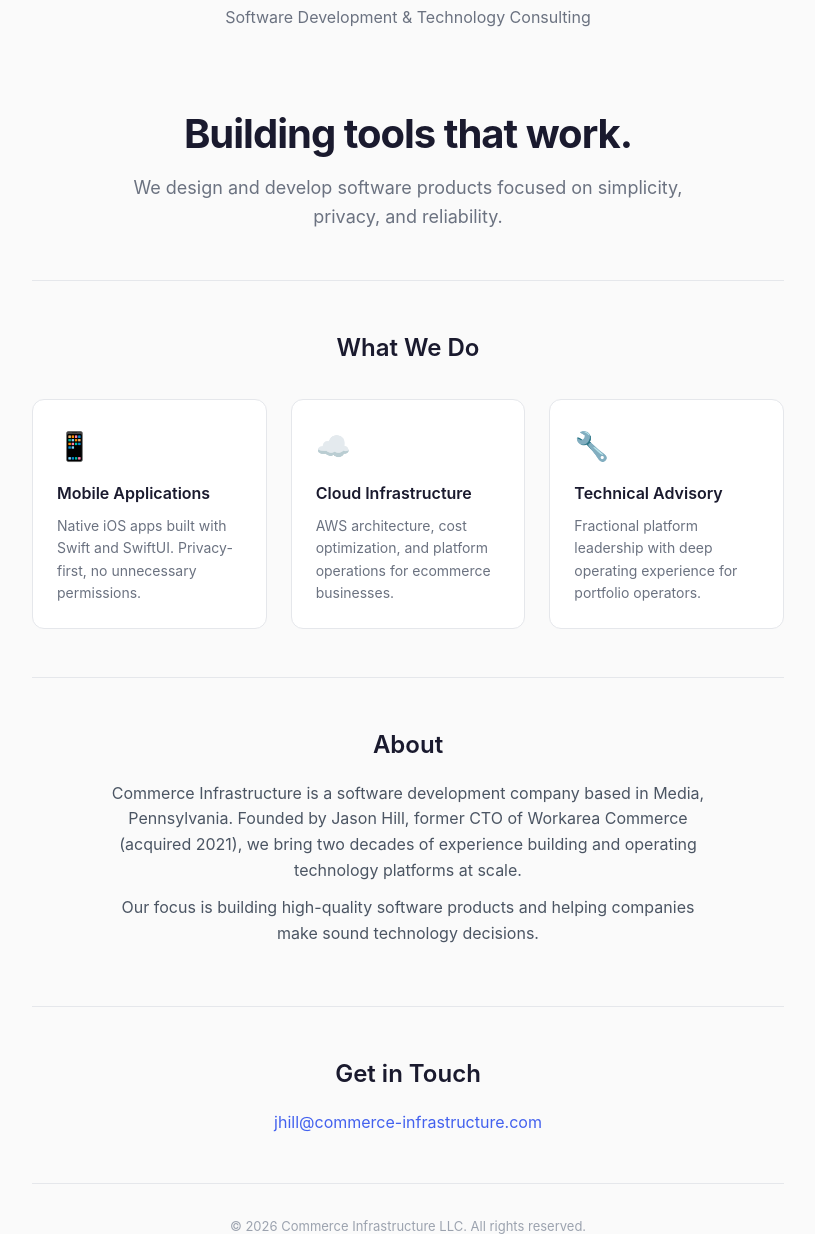
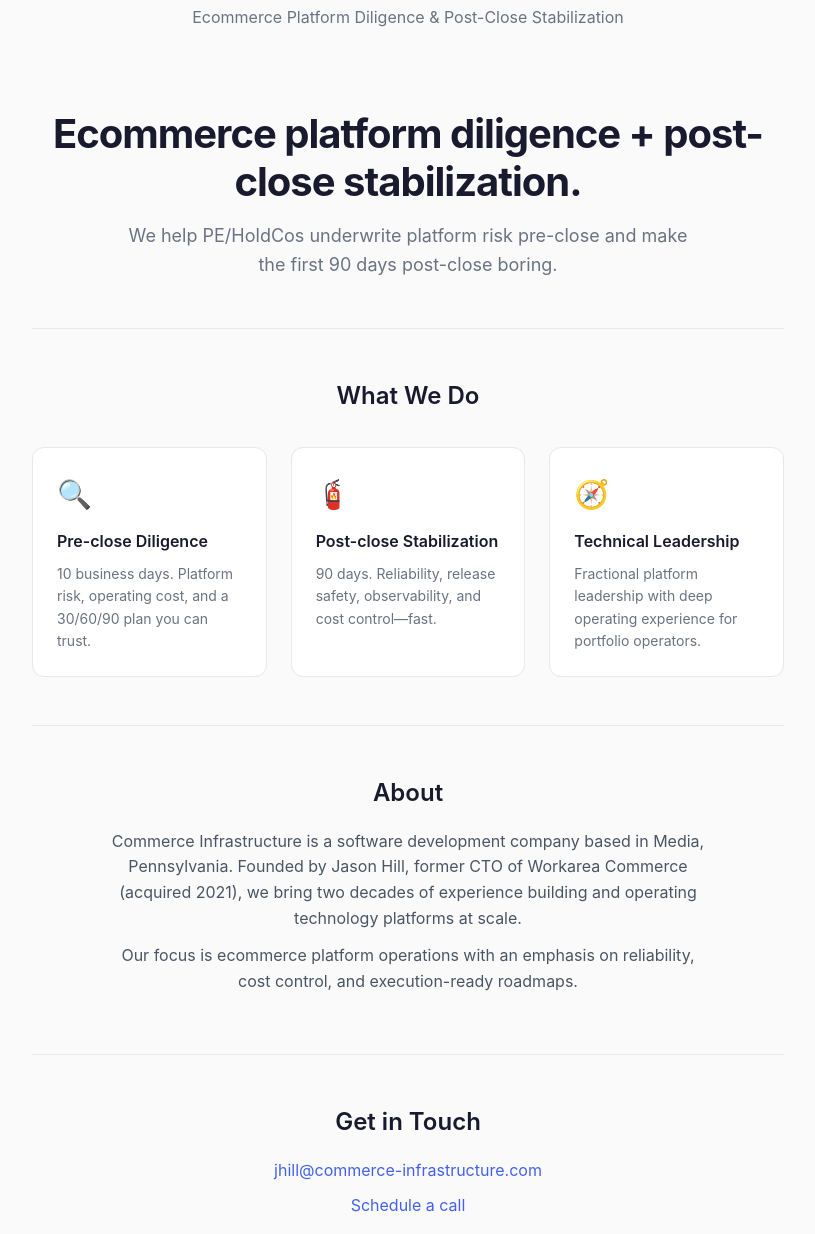
Before and after one commit to Commerce-Infrastructure/commerce-infrastructure.com, a plain HTML site: page index.html in a window 1280 px wide. Shown: the part 96-1330 px from the top of the page, without its empty margins (232-1047 px from the left). Drawn offline with Linux system fonts and the light colour scheme.

Commit message:
Refocus homepage on PE/HoldCo diligence and stabilization

```diff
--- a/index.html
+++ b/index.html
@@ -3,7 +3,7 @@
 <head>
     <meta charset="UTF-8">
     <meta name="viewport" content="width=device-width, initial-scale=1.0">
-    <title>Commerce Infrastructure — Software Development</title>
+    <title>Commerce Infrastructure — Ecommerce Platform Diligence & Stabilization</title>
     <style>
         * { margin: 0; padding: 0; box-sizing: border-box; }
         body {
@@ -140,30 +140,30 @@
     <div class="container">
         <header>
             <div class="logo">Commerce<span>Infrastructure</span></div>
-            <div class="tagline">Software Development &amp; Technology Consulting</div>
+            <div class="tagline">Ecommerce Platform Diligence &amp; Post-Close Stabilization</div>
         </header>
 
         <section class="hero">
-            <h1>Building tools that work.</h1>
-            <p>We design and develop software products focused on simplicity, privacy, and reliability.</p>
+            <h1>Ecommerce platform diligence + post-close stabilization.</h1>
+            <p>We help PE/HoldCos underwrite platform risk pre-close and make the first 90 days post-close boring.</p>
         </section>
 
         <section class="services">
             <h2>What We Do</h2>
             <div class="services-grid">
                 <div class="service-card">
-                    <div class="icon">📱</div>
-                    <h3>Mobile Applications</h3>
-                    <p>Native iOS apps built with Swift and SwiftUI. Privacy-first, no unnecessary permissions.</p>
+                    <div class="icon">🔍</div>
+                    <h3>Pre-close Diligence</h3>
+                    <p>10 business days. Platform risk, operating cost, and a 30/60/90 plan you can trust.</p>
                 </div>
                 <div class="service-card">
-                    <div class="icon">☁️</div>
-                    <h3>Cloud Infrastructure</h3>
-                    <p>AWS architecture, cost optimization, and platform operations for ecommerce businesses.</p>
+                    <div class="icon">🧯</div>
+                    <h3>Post-close Stabilization</h3>
+                    <p>90 days. Reliability, release safety, observability, and cost control—fast.</p>
                 </div>
                 <div class="service-card">
-                    <div class="icon">🔧</div>
-                    <h3>Technical Advisory</h3>
+                    <div class="icon">🧭</div>
+                    <h3>Technical Leadership</h3>
                     <p>Fractional platform leadership with deep operating experience for portfolio operators.</p>
                 </div>
             </div>
@@ -172,13 +172,16 @@
         <section class="about">
             <h2>About</h2>
             <p>Commerce Infrastructure is a software development company based in Media, Pennsylvania. Founded by Jason Hill, former CTO of Workarea Commerce (acquired 2021), we bring two decades of experience building and operating technology platforms at scale.</p>
-            <p>Our focus is building high-quality software products and helping companies make sound technology decisions.</p>
+            <p>Our focus is ecommerce platform operations with an emphasis on reliability, cost control, and execution-ready roadmaps.</p>
         </section>
-
         <section class="contact">
             <h2>Get in Touch</h2>
             <a href="mailto:jhill@commerce-infrastructure.com">jhill@commerce-infrastructure.com</a>
+            <div style="margin-top: 10px;">
+                <a href="https://cal.com/jhill" target="_blank" rel="noopener noreferrer">Schedule a call</a>
+            </div>
         </section>
+
 
         <footer>
             &copy; 2026 Commerce Infrastructure LLC. All rights reserved.
```
